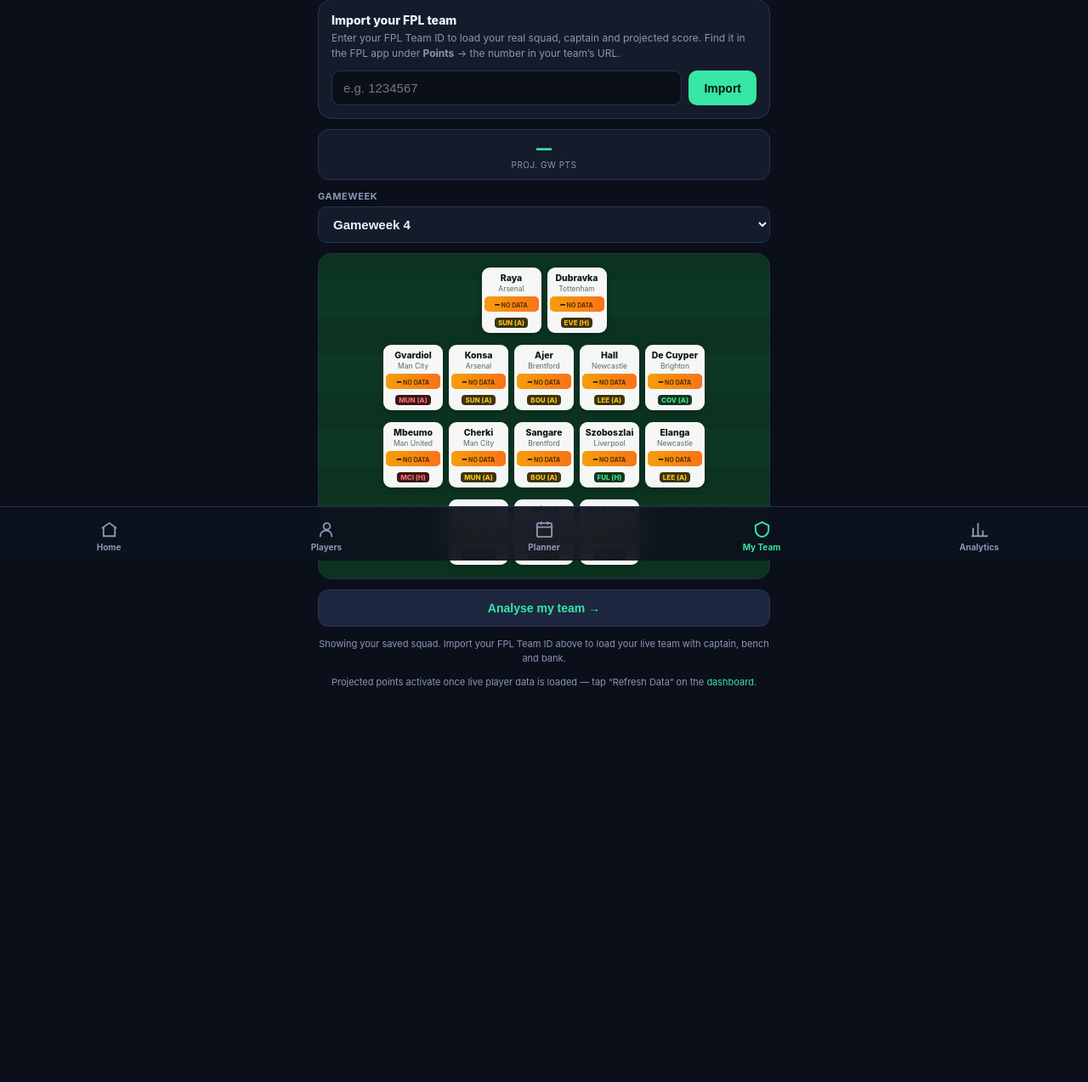
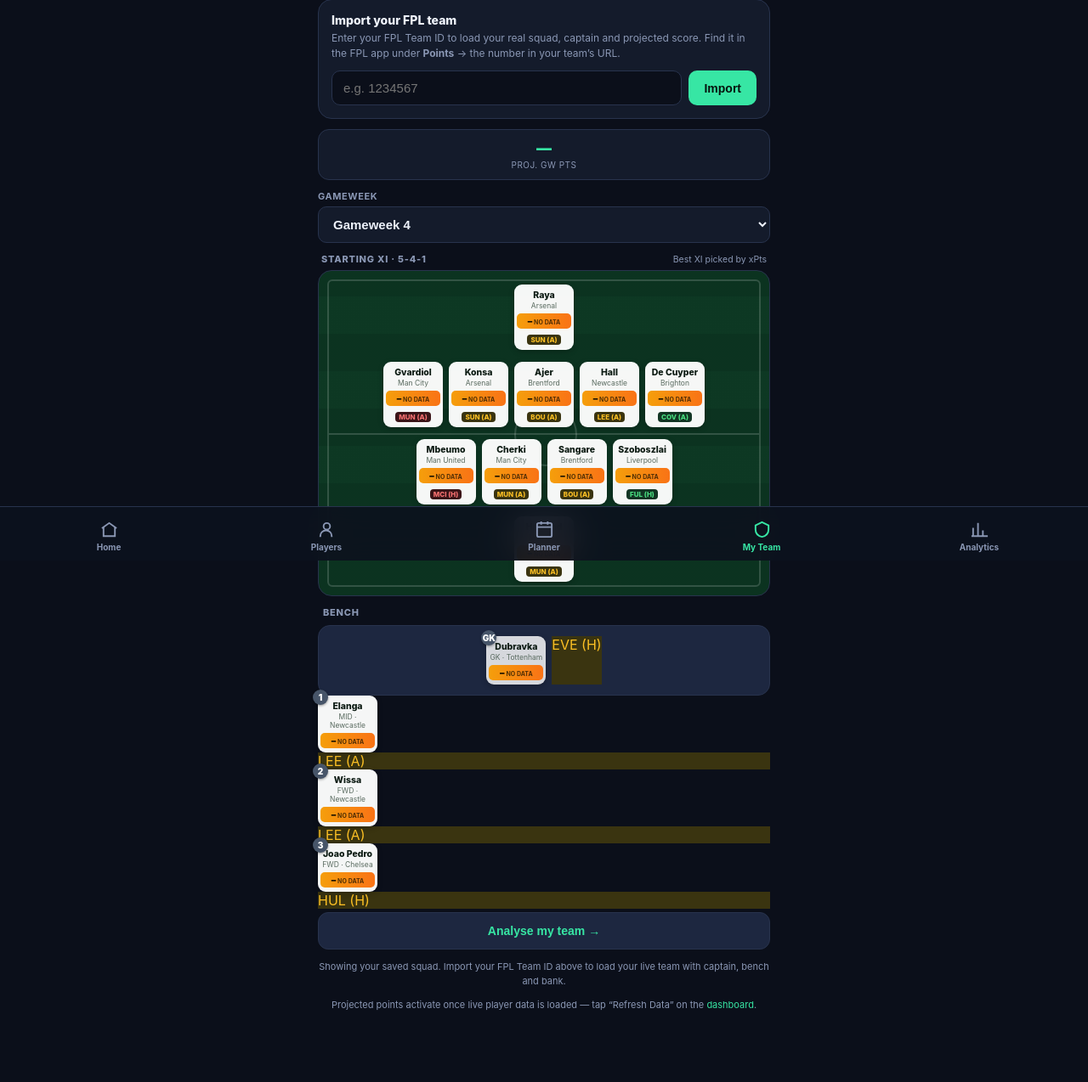
Before and after one commit to Cianobrien11/fpl-dashboard, a Flask app: page /app/team in a window 1280 px wide. Shown: the part 140-1414 px from the top of the page at 85% size. Before the commit the page ends 950 px from the top, so only its background shows below. Run offline with Flask 3, Linux system fonts and the light colour scheme; data comes from the database, SQL or seed files in the repository; data that the repository does not hold is empty; some libraries are stand-ins or nearby versions.

Commit message:
Fix #10: pitch view with real XI/bench split, formation, pitch markings, bench panel

```diff
--- a/mobile.py
+++ b/mobile.py
@@ -695,6 +695,9 @@ def team_payload(snap: dict, imported: dict | None = None,
     odds = snap.get("odds") or {}
     _own_lookup = {(pl.get("name") or "").lower(): pl.get("selected_by")
                    for pl in players} if players else {}
+    # Fix #10: saved squads carry is_bench flags too -- honour them so the
+    # pitch shows the real XI + bench (not all 15 on the pitch).
+    _has_flags = any(mm.get("is_bench") for mm in squad)
     for _i, m in enumerate(squad):
         _pp = _proj_rows[_i] if _i < len(_proj_rows) else {}
         _raw = _pp.get("xpts")
@@ -710,7 +713,7 @@ def team_payload(snap: dict, imported: dict | None = None,
         own = _own_lookup.get((m.get("name") or "").lower()) if _own_lookup else None
         m["own"] = own
         is_bench = m.get("is_bench", False)
-        if out["imported"]:
+        if out["imported"] or _has_flags:
             if is_bench:
                 bench.append(m)
             else:
@@ -730,7 +733,31 @@ def team_payload(snap: dict, imported: dict | None = None,
     for m in starters:
         key = pos_order.get(m.get("position", ""), "mids")
         out[key].append(m)
+    # No flags at all (manual squad of 15): pick a valid XI by xPts
+    # (1 GK, >=3 DEF, >=2 MID, >=1 FWD) and send the rest to the bench.
+    if not (out["imported"] or _has_flags) and len(starters) > 11:
+        _xp = lambda mm: mm.get("xpts") if mm.get("xpts") is not None else -1
+        by = {k: sorted([mm for mm in starters if mm.get("position") == k], key=_xp, reverse=True)
+              for k in ("GK", "DEF", "MID", "FWD")}
+        xi = by["GK"][:1] + by["DEF"][:3] + by["MID"][:2] + by["FWD"][:1]
+        pool = sorted([mm for k in ("DEF", "MID", "FWD") for mm in by[k] if mm not in xi], key=_xp, reverse=True)
+        lim = {"DEF": 5, "MID": 5, "FWD": 3}
+        for mm in pool:
+            if len(xi) >= 11:
+                break
+            if sum(1 for x in xi if x.get("position") == mm.get("position")) < lim[mm.get("position")]:
+                xi.append(mm)
+        bench = [mm for mm in starters if mm not in xi]
+        bench.sort(key=lambda mm: (mm.get("position") != "GK", -_xp(mm)))  # GK first, then by xPts
+        starters = xi
+        for k in ("gk", "defs", "mids", "fwds"):
+            out[k] = []
+        for mm in starters:
+            out[pos_order.get(mm.get("position", ""), "mids")].append(mm)
+        out["auto_xi"] = True
     out["bench"] = bench
+    out["bench_total"] = round(sum((mm.get("xpts") or 0) for mm in bench), 1)
+    out["formation"] = f"{len(out['defs'])}-{len(out['mids'])}-{len(out['fwds'])}"
 
     # Fallback captain pick from analytics if the import had none
     if out["captain"] is None:
--- a/templates/m_team.html
+++ b/templates/m_team.html
@@ -26,7 +26,11 @@
       linear-gradient(0deg,rgba(0,0,0,.12),rgba(0,0,0,.12)),
       repeating-linear-gradient(0deg,#0d3a24 0 44px,#0f4028 44px 88px);
     border:1px solid var(--border);border-radius:16px;padding:16px 6px;margin-bottom:12px}
-  .prow{display:flex;justify-content:center;gap:7px;margin-bottom:14px;flex-wrap:wrap}
+  .pitch{position:relative;overflow:hidden}
+  .pitch-lines{position:absolute;inset:10px;border:2px solid rgba(255,255,255,.16);border-radius:6px;pointer-events:none}
+  .pitch-lines::before{content:"";position:absolute;left:0;right:0;top:50%;border-top:2px solid rgba(255,255,255,.16)}
+  .pitch-lines::after{content:"";position:absolute;left:50%;top:50%;width:70px;height:70px;margin:-35px 0 0 -35px;border:2px solid rgba(255,255,255,.16);border-radius:50%}
+  .prow{position:relative;z-index:1;display:flex;justify-content:center;gap:7px;margin-bottom:14px;flex-wrap:wrap}
   .prow:last-child{margin-bottom:0}
   .player{position:relative;background:rgba(255,255,255,.96);color:#0b1a12;border-radius:9px;
     width:70px;padding:6px 3px 5px;text-align:center;box-shadow:0 2px 6px rgba(0,0,0,.25)}
@@ -166,7 +170,12 @@
 </form>
 
 <!-- Pitch -->
+<div style="display:flex;justify-content:space-between;align-items:baseline;margin:0 4px 6px">
+  <span class="bench-label" style="margin:0">Starting XI{% if formation %} · {{ formation }}{% endif %}</span>
+  {% if auto_xi %}<span style="font-size:10.5px;color:var(--muted)">Best XI picked by xPts</span>{% endif %}
+</div>
 <div class="pitch">
+  <div class="pitch-lines"></div>
   {% macro pcard(m) %}
     <div class="player">
       {% if m.is_captain %}<span class="arm c">C</span>{% elif m.is_vice %}<span class="arm v">V</span>{% endif %}
@@ -184,13 +193,16 @@
 
 {% if bench %}
 <div class="bench-wrap">
-  <div class="bench-label">Bench</div>
-  <div class="bench">
+  <div class="bench-label">Bench{% if bench_total %} · {{ bench_total }} xPts on the bench{% endif %}</div>
+  <div class="bench" style="background:var(--surface2);border:1px solid var(--border);border-radius:14px;padding:12px 6px">
     {% for m in bench %}
     <div class="player">
+      <span class="arm" style="background:#475569;left:-6px;right:auto">{{ 'GK' if m.position == 'GK' else loop.index0 if bench[0].position == 'GK' else loop.index }}</span>
       <div class="pn">{{ m.name }}</div>
-      <div class="pmeta">{{ m.team }}</div>
+      <div class="pmeta">{{ m.position }} · {{ m.team }}</div>
       {% if m.xpts is not none %}<div class="pxp">{{ '%.1f'|format(m.xpts) }}</div>{% else %}<div class="pxp">–<small> {{ 'blank GW' if m.xp_reason == 'no_fixture' else 'no data' }}</small></div>{% endif %}
+    </div>
+      {% if m.fix %}<div class="fixchip fix-{{ m.fix.band }}">{{ m.fix.opp }} ({{ m.fix.venue }})</div>{% endif %}
     </div>
     {% endfor %}
   </div>
```
